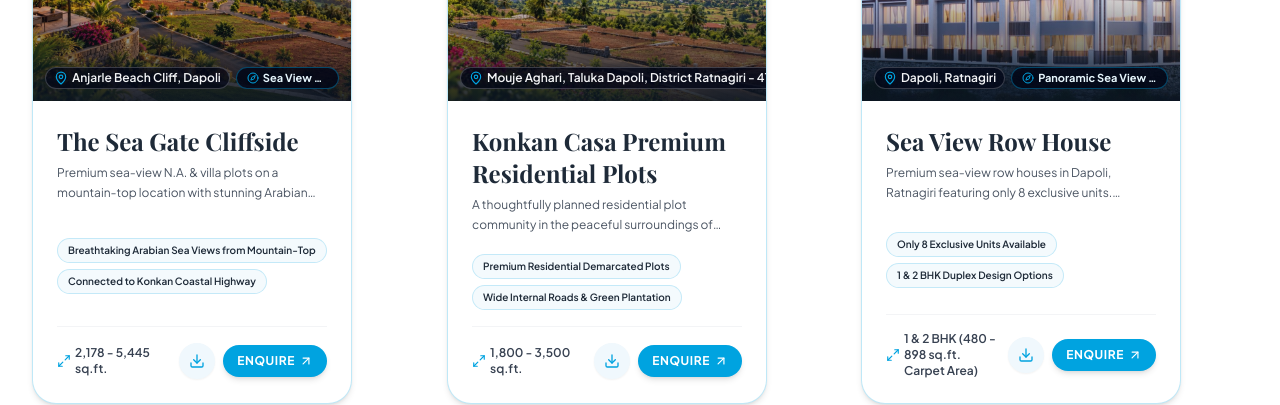
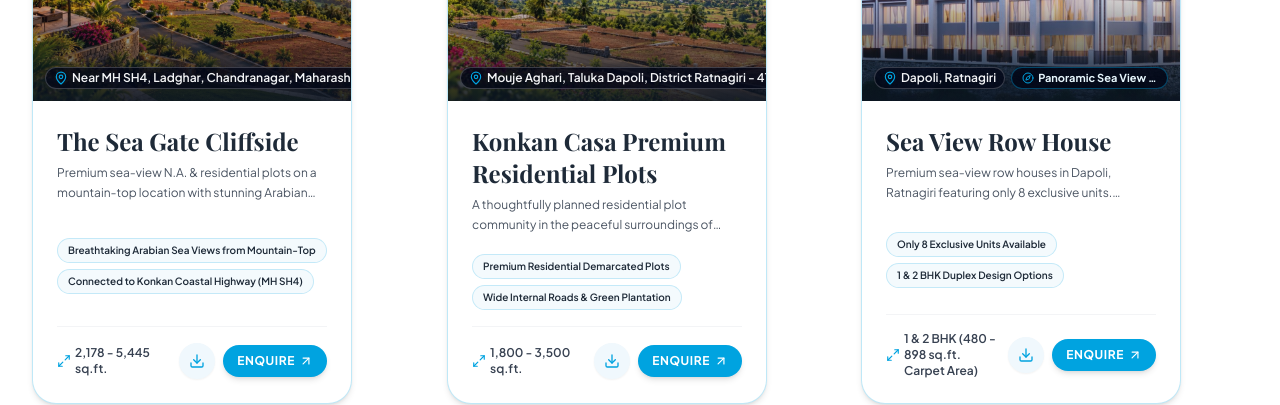
Before and after one commit to neuronexuspvtltd/kokan-nirvana-, a React (Vite) app: page / in a window 1280 px wide. Shown: the part 3669-4074 px from the top of the page. Built offline with nearby package versions, Linux system fonts and the light colour scheme; no server answers; a web font is replaced by a local one.

Commit message:
Update location and type to Sea View Residential Plot for The Sea Gate Cliffside

```diff
--- a/src/data/websiteData.js
+++ b/src/data/websiteData.js
@@ -178,8 +178,8 @@ export const PROPERTIES_DATA = [
   {
     id: "sea-gate",
     title: "The Sea Gate Cliffside",
-    location: "Anjarle Beach Cliff, Dapoli",
-    type: "Sea View N.A. & Villa Plots",
+    location: "Near MH SH4, Ladghar, Chandranagar, Maharashtra 415712",
+    type: "Sea View Residential Plot",
     category: "Sea View Plot",
     plotArea: "2,178 - 5,445 sq.ft.",
     startingPrice: "₹800 per sq.ft.",
@@ -191,13 +191,13 @@ export const PROPERTIES_DATA = [
     ],
     features: [
       "Breathtaking Arabian Sea Views from Mountain-Top",
-      "Connected to Konkan Coastal Highway",
+      "Connected to Konkan Coastal Highway (MH SH4)",
       "Road Access & Street Lighting",
       "Water Supply & Electricity Provision",
       "Project Entry Gate, Compound Wall & Plantation",
       "Suitable for Second Home, Retirement & Investment",
     ],
-    description: "Premium sea-view N.A. & villa plots on a mountain-top location with stunning Arabian Sea views in Anjarle, Dapoli. Connected directly to the Konkan Coastal Highway, featuring gated entry, compound wall, internal road access, street lighting, water supply, and greenery plantation. Perfect for second homes, retirement living, or high-appreciation investment.",
+    description: "Premium sea-view N.A. & residential plots on a mountain-top location with stunning Arabian Sea views in Ladghar, Dapoli. Connected directly to the Konkan Coastal Highway (MH SH4), featuring gated entry, compound wall, internal road access, street lighting, water supply, and greenery plantation.",
   },
   {
     id: "kokan-casa",
```
Also changed, not shown: 2 other files (tests, documents, lock files or other folders).
